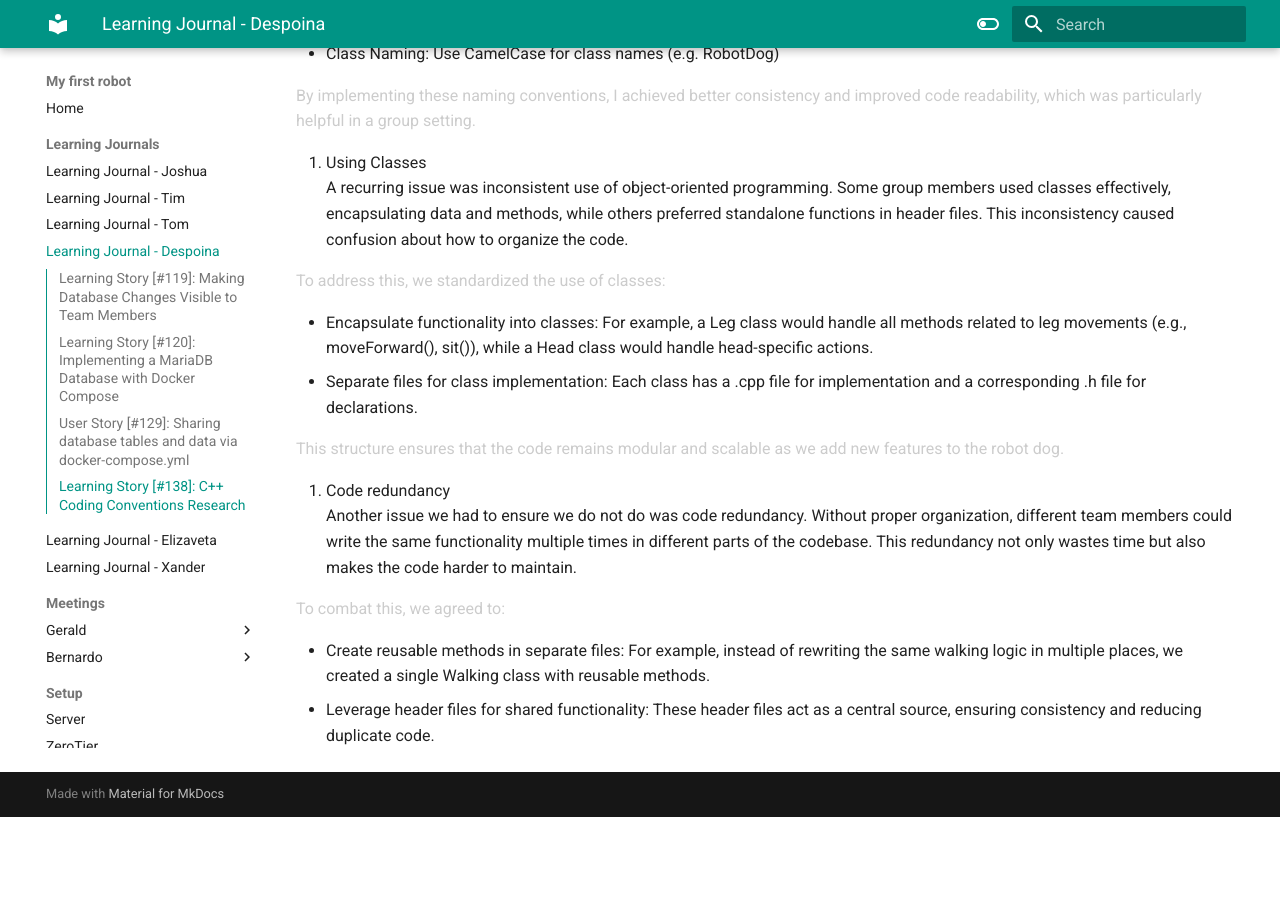
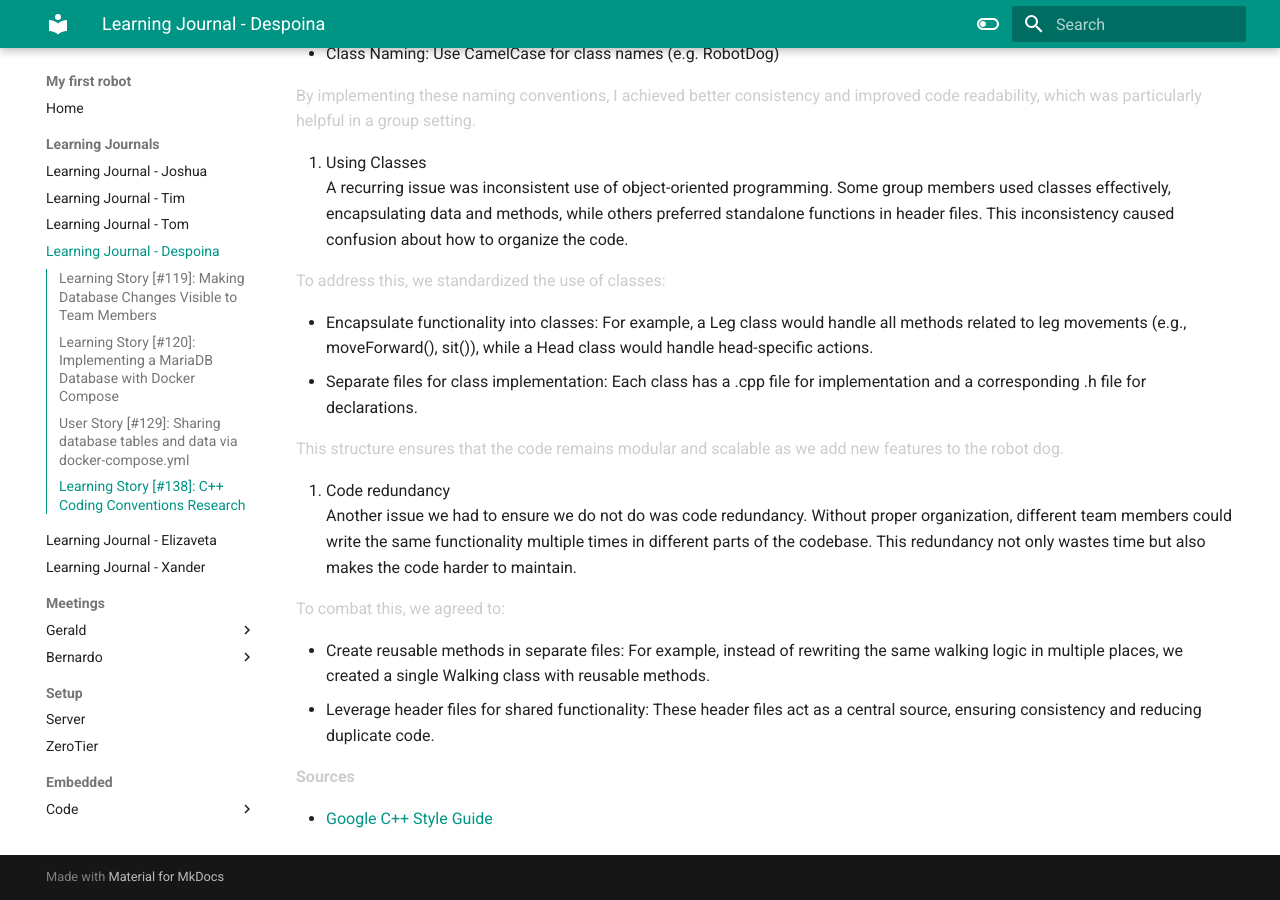
Before and after one commit to VioletHarmon2002/MyFirstRobot, an MkDocs documentation site: the page built from docs/Learning Journals/learning-journal-despoina.md, in a window 1280 px wide and 900 px high, scrolled down 3465 px. Built offline with MkDocs 1.6.1 and Material for MkDocs 9.7.7, drawn with Linux system fonts in a browser that asks for light colours; before the commit the page ends 4282 px from its top, so only the background shows below that.

Commit message:
Added: sources in learning story #138

```diff
--- a/docs/Learning Journals/learning-journal-despoina.md
+++ b/docs/Learning Journals/learning-journal-despoina.md
@@ -166,3 +166,7 @@
 
 - Create reusable methods in separate files: For example, instead of rewriting the same walking logic in multiple places, we created a single Walking class with reusable methods.
 - Leverage header files for shared functionality: These header files act as a central source, ensuring consistency and reducing duplicate code.
+
+**Sources**
+
+- [Google C++ Style Guide](https://google.github.io/styleguide/cppguide.html)
```
